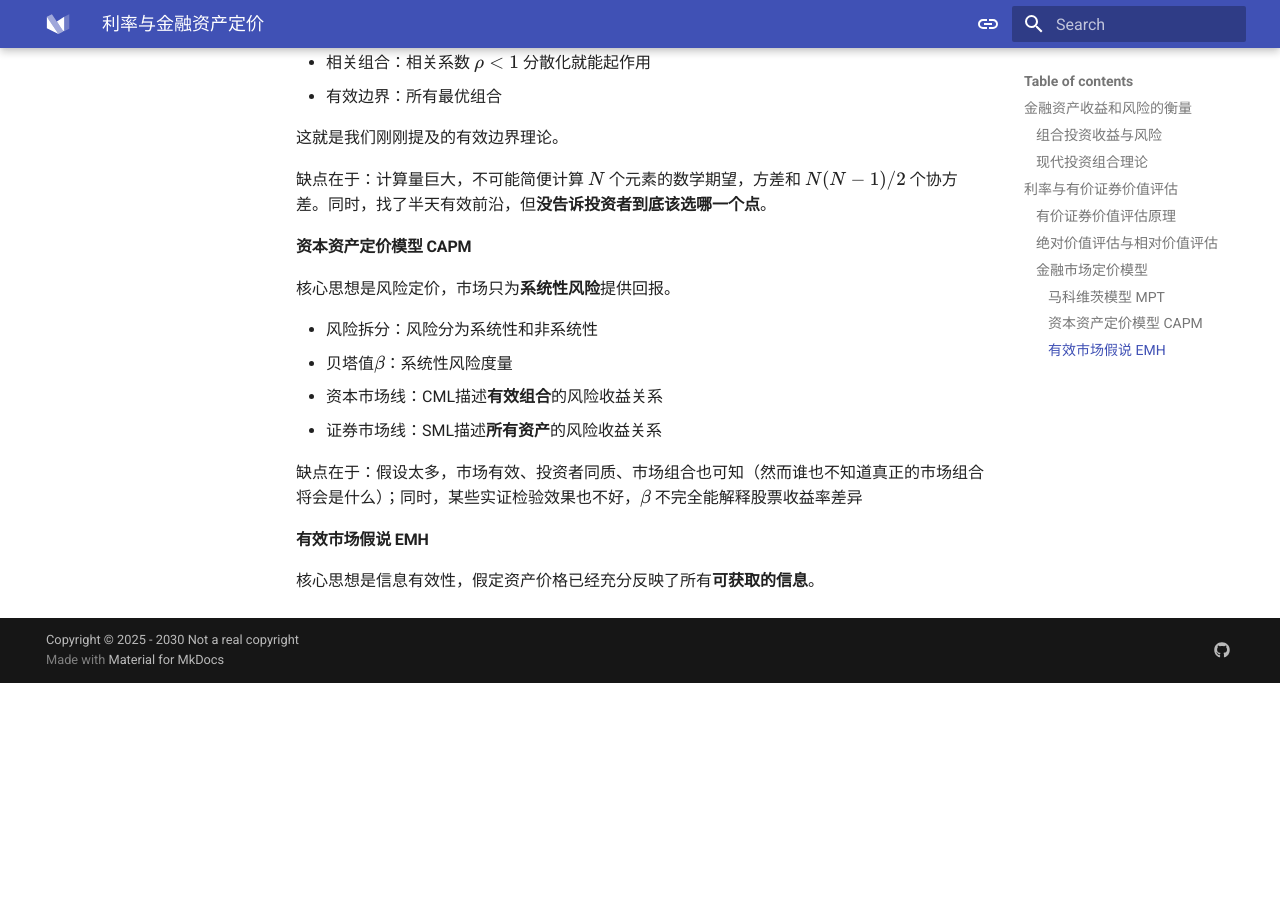
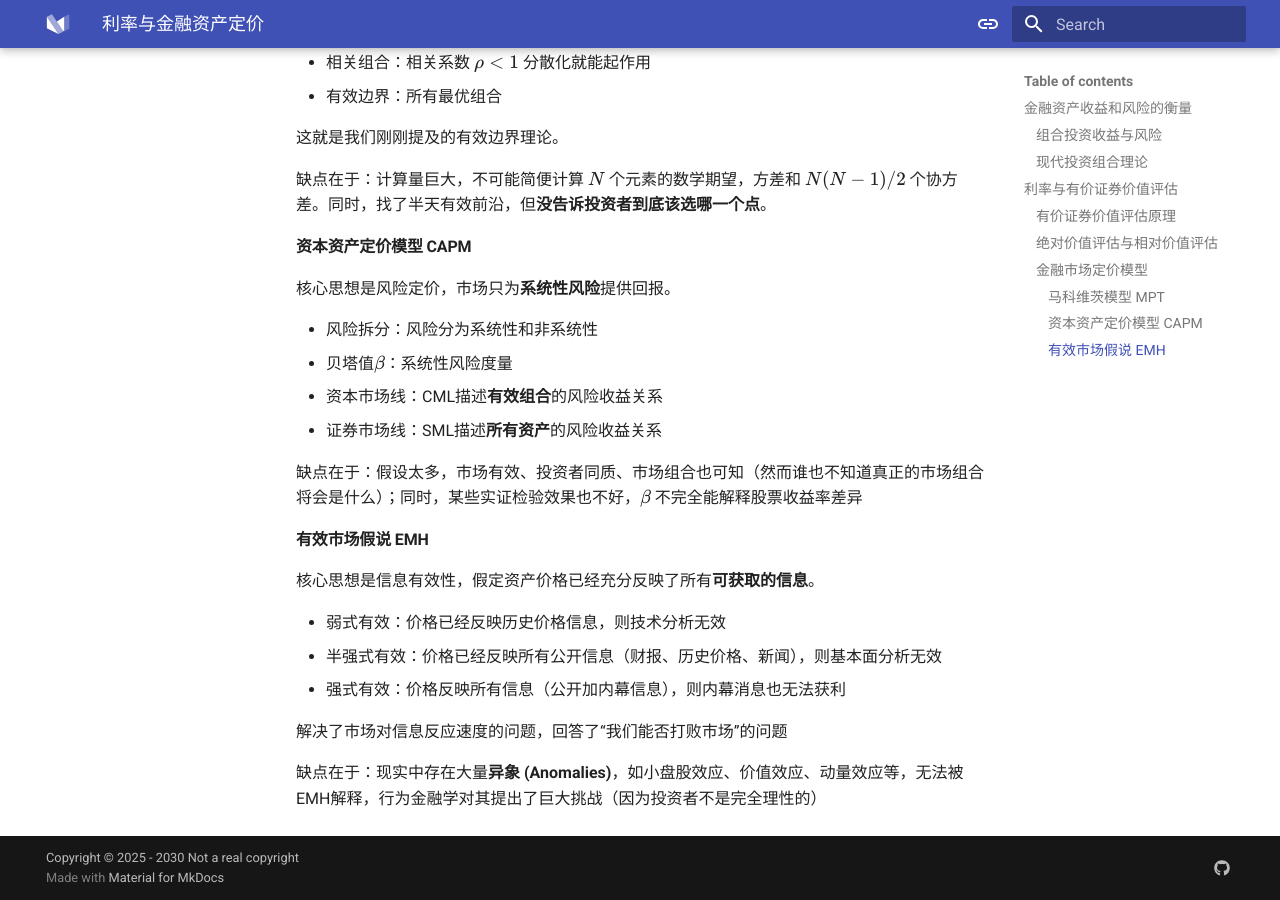
Before and after one commit to HarudogMyLand/FuckEconomicNote, an MkDocs documentation site: the page built from docs/finance/finance6.md, in a window 1280 px wide and 900 px high, scrolled down 2677 px. Built offline with MkDocs 1.6.1 and Material for MkDocs 9.7.7, drawn with Linux system fonts in a browser that asks for light colours; before the commit the page ends 3360 px from its top, so only the background shows below that.

Commit message:
Update finance6.md

```diff
--- a/docs/finance/finance6.md
+++ b/docs/finance/finance6.md
@@ -95,3 +95,11 @@ $$
 #### 有效市场假说 EMH
 
 核心思想是信息有效性，假定资产价格已经充分反映了所有**可获取的信息**。
+
+- 弱式有效：价格已经反映历史价格信息，则技术分析无效
+- 半强式有效：价格已经反映所有公开信息（财报、历史价格、新闻），则基本面分析无效
+- 强式有效：价格反映所有信息（公开加内幕信息），则内幕消息也无法获利
+
+解决了市场对信息反应速度的问题，回答了“我们能否打败市场”的问题
+
+缺点在于：现实中存在大量**异象 (Anomalies)**，如小盘股效应、价值效应、动量效应等，无法被EMH解释，行为金融学对其提出了巨大挑战（因为投资者不是完全理性的）
```
